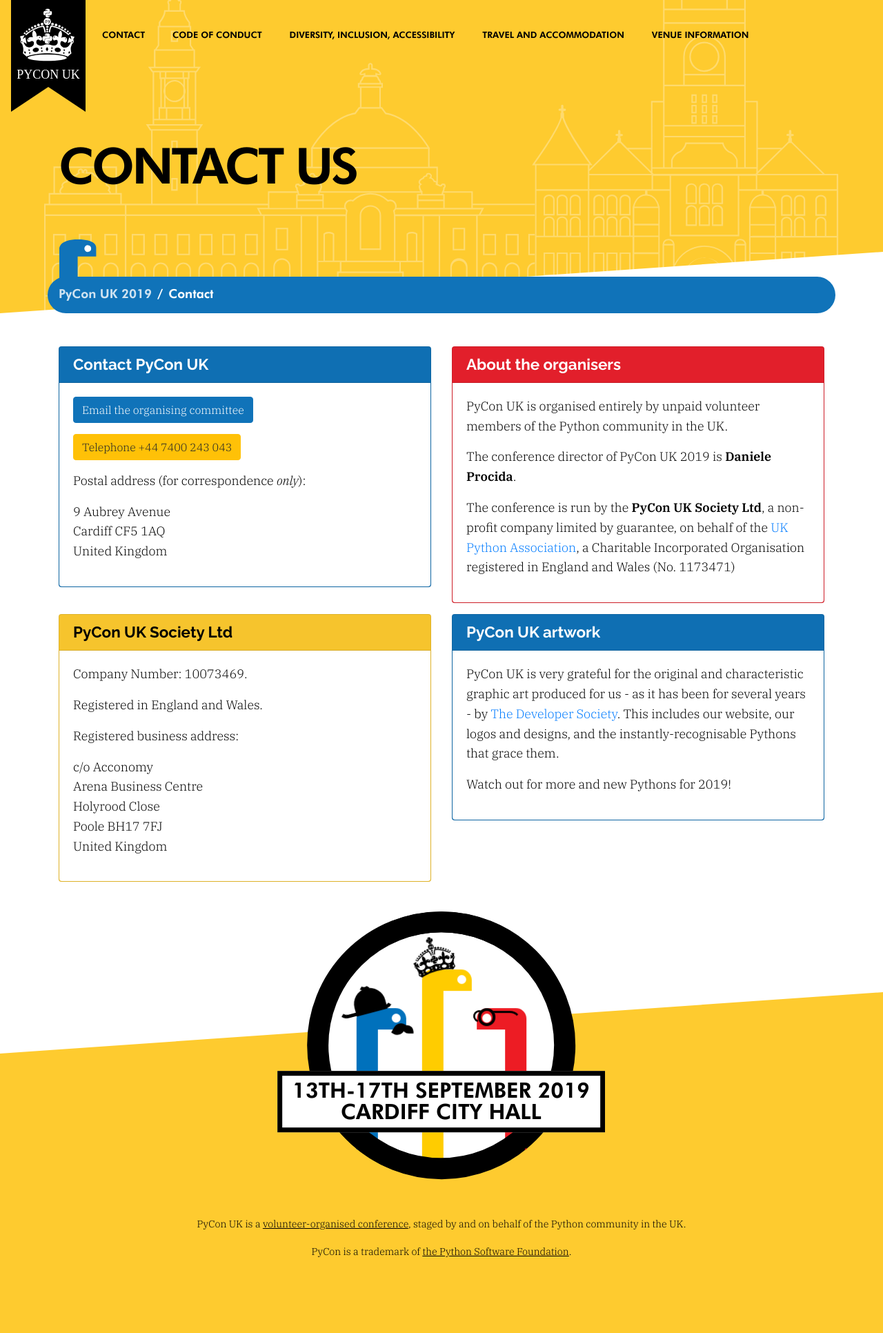
After one commit to PyconUK/2019.pyconuk.org, a Django app: page /contact in a window 1280 px wide. The commit adds this page. Shown: the whole page at 69% size. Run offline with Django 3.2, Linux system fonts and the light colour scheme; some libraries are stand-ins or nearby versions.

Commit message:
Add Contact page

```diff
--- a/pyconuk/templates/base.html
+++ b/pyconuk/templates/base.html
@@ -29,6 +29,7 @@
         </button>
         <div class="collapse navbar-collapse" id="navbarNav">
           <ul class="nav navbar-nav">
+            <li class="navbar-item child"><a class="nav-link" href="{% url 'contact' %}">Contact</a>
             <li class="navbar-item child"><a class="nav-link" href="{% url 'coc' %}">Code of Conduct</a>
             <li class="navbar-item child"><a class="nav-link" href="{% url 'diversity' %}">Diversity, Inclusion, Accessibility</a>
             <li class="navbar-item child"><a class="nav-link" href="{% url 'travel-and-accommodation' %}">Travel and Accommodation</a>
--- /dev/null
+++ b/pyconuk/templates/contact.html
@@ -0,0 +1,87 @@
+{% extends "base.html" %}
+
+{% load static %}
+
+{% block jumbotron-title %}Contact Us{% endblock %}
+
+{% block breadcrumb-items %}
+{{ block.super }}
+<li class="breadcrumb-item" aria-current="page">Contact</li>
+{% endblock %}
+
+{% block content %}
+<div class="row">
+
+  <div class="col col-12 col-md-6">
+    <div class="card bg-primary">
+
+      <div class="card-header">
+        <h2>Contact PyCon UK</h2>
+      </div>
+
+      <div class="card-body">
+        <p><a href="mailto:pyconuk@uk.python.org" class="btn btn-primary">Email the organising committee</a></p>
+        <p><a href="tel:+442071932840" class="btn btn-warning">Telephone +44 7400 243 043</a></p>
+        <p>Postal address (for correspondence <em>only</em>):</p>
+        <p>9 Aubrey Avenue<br>
+        Cardiff CF5 1AQ<br>
+        United Kingdom</p>
+      </div>
+
+    </div>
+  </div>
+
+  <div class="col col-12 col-md-6">
+    <div class="card bg-danger">
+
+      <div class="card-header">
+        <h2>About the organisers</h2>
+      </div>
+
+      <div class="card-body">
+        <p>PyCon UK is organised entirely by unpaid volunteer members of the Python community in the UK.</p>
+        <p>The conference director of PyCon UK 2019 is <strong>Daniele Procida</strong>.</p>
+        <p>The conference is run by the <strong>PyCon UK Society Ltd</strong>, a non-profit company limited by guarantee, on behalf of the <a href="https://2018.pyconuk.org/ukpa/">UK Python Association</a>, a Charitable Incorporated Organisation registered in England and Wales (No. 1173471)</p>
+      </div>
+
+    </div>
+  </div>
+
+  <div class="col col-12 col-md-6">
+    <div class="card bg-warning">
+
+      <div class="card-header">
+        <h2>PyCon UK Society Ltd</h2>
+      </div>
+
+      <div class="card-body">
+        <p>Company Number: 10073469.</p>
+        <p>Registered in England and Wales.</p>
+        <p>Registered business address:<span style="font-size: 1rem;"></span></p>
+        <p>c/o Acconomy<br>
+        Arena Business Centre<br>
+        Holyrood Close<br>
+        Poole BH17 7FJ<br>
+        United Kingdom</p>
+      </div>
+
+    </div>
+  </div>
+
+  <div class="col col-12 col-md-6">
+    <div class="card bg-primary">
+
+      <div class="card-header">
+        <h2>PyCon UK artwork</h2>
+      </div>
+
+      <div class="card-body">
+        <p>PyCon UK is very grateful for the original and characteristic graphic art produced for us - as it has been for several years - by <a href="https://dev.ngo/" class="">The Developer Society</a>. This includes our website, our logos and designs, and the instantly-recognisable Pythons that grace them.</p>
+        <p>Watch out for more and new Pythons for 2019!</p>
+      </div>
+
+    </div>
+  </div>
+
+</div>
+{% endblock content %}
--- a/pyconuk/templates/venue.html
+++ b/pyconuk/templates/venue.html
@@ -45,7 +45,7 @@ bathroom which doesn’t look right to you, please leave them be.
 
 <h3>Parking in Cardiff</h3>
 <p>There is no public parking outside City Hall itself.</p>
-<p>If you need to park nearby for mobility reasons, please <a href="https://2018.pyconuk.org/contact/">contact us</a> and we’ll do our best to help.</p>
+<p>If you need to park nearby for mobility reasons, please <a href="{% url 'contact' %}">contact us</a> and we’ll do our best to help.</p>
 <p>For other parking, we suggest you pre-book via <a href="https://www.ncp.co.uk/parking-solutions/cities/cardiff">NCP Cardiff</a>, or make alternative arrangements.</p>
 
 <h3>First Aid</h3>
--- a/pyconuk/urls.py
+++ b/pyconuk/urls.py
@@ -37,6 +37,7 @@ urlpatterns = [
         TemplateView.as_view(template_name="coc_handling_guidelines.html"),
         name="coc-handling-guidelines",
     ),
+    path("contact", TemplateView.as_view(template_name="contact.html"), name="contact"),
     path(
         "diversity",
         TemplateView.as_view(template_name="diversity.html"),
```
